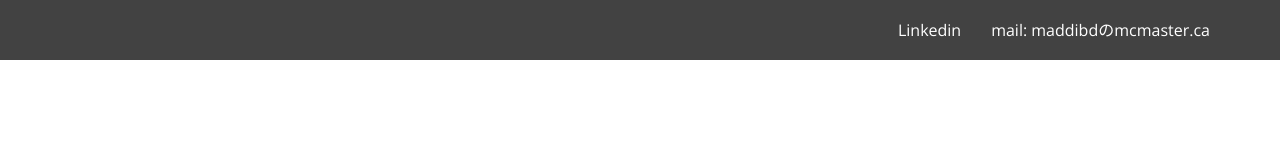
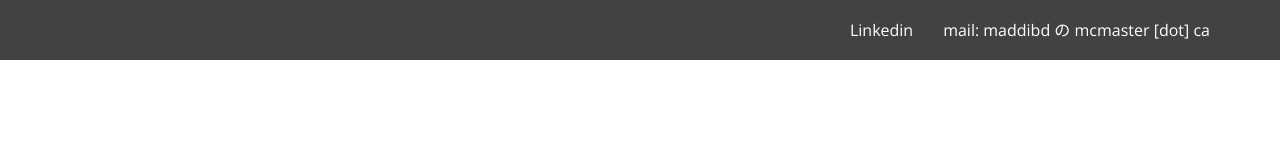
Before and after one commit to dhanyasri/mygithubpage, a plain HTML site: page index.html in a window 1280 px wide. Shown: the top 160 px of the page. Drawn offline with nearby package versions, Linux system fonts and the light colour scheme; some packages are replaced by stand-ins of ours; a script that the page names is missing.

Commit message:
added [dot] in email

```diff
--- a/index.html
+++ b/index.html
@@ -47,7 +47,7 @@
                     <li><a href="https://ca.linkedin.com/in/dhanyasri-maddiboina-9a397660" target="_blank">Linkedin</a></li>
        <!--             <li><a href="about.html">ABOUT</a></li>  -->
        <!--             <li><a href="Contact.html">HIRE</a></li>    -->
-                    <li><a>mail: maddibdのmcmaster.ca</a></li>
+                    <li><a>mail: maddibd の mcmaster [dot] ca</a></li>
                 </ul>
             </div>
 
```
